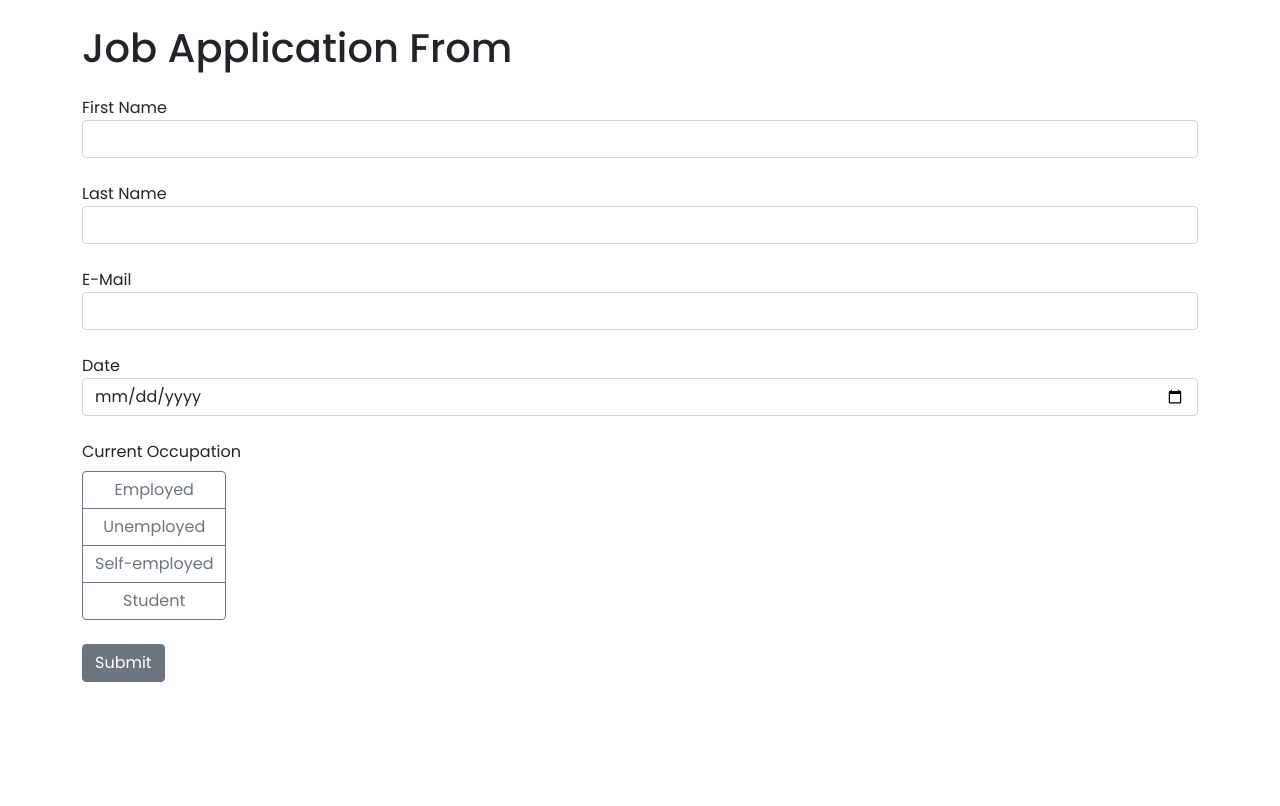
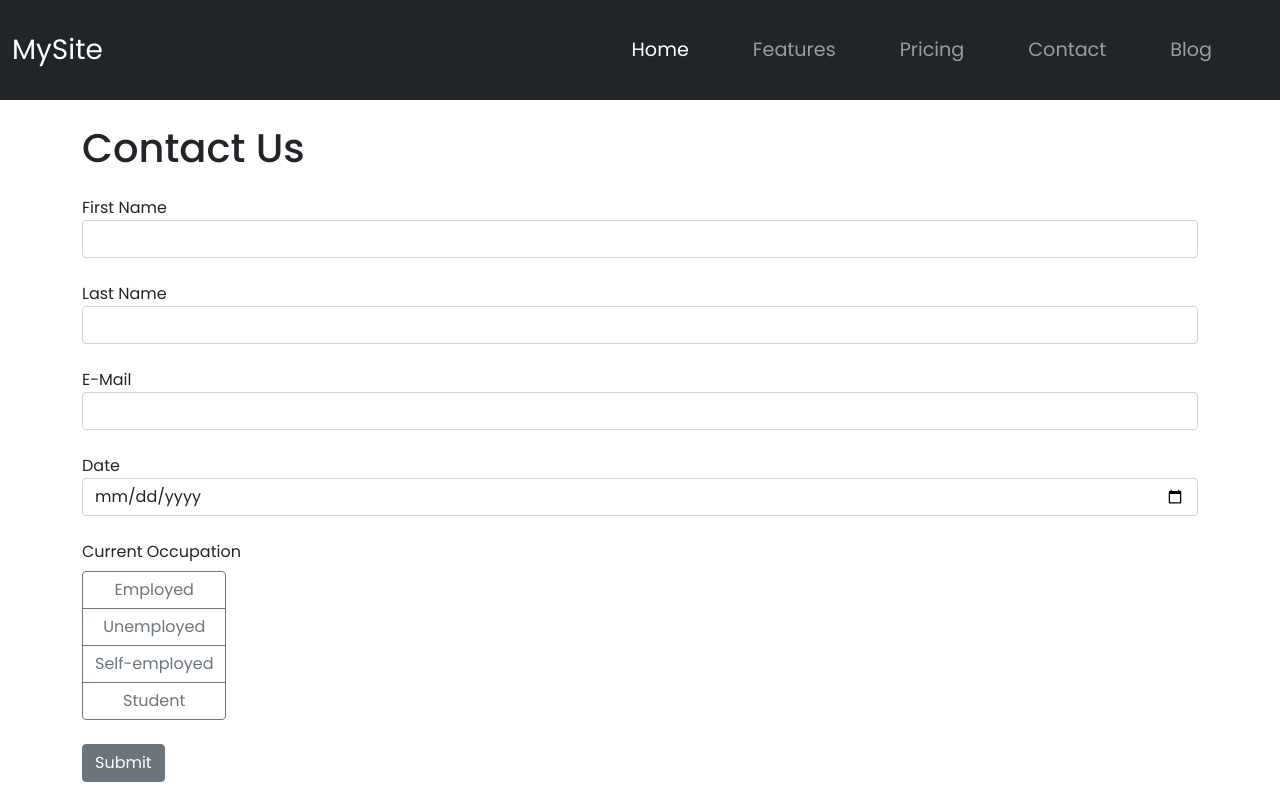
Before and after one commit to SmartConTractor88/Flask-WebApp, a Flask app: page / in a window 1280 px wide. Before the commit the page ends 682 px from the top, so only its background shows below. Run offline with Flask 3, Linux system fonts and the light colour scheme.

Commit message:
Change the style of the page. Add more button objects.

```diff
--- a/main.py
+++ b/main.py
@@ -29,7 +29,7 @@ class DataBase(db.Model):
     start_date = db.Column(db.Date)
     occupation = db.Column(db.String(80))
 
-# main page
+# application page
 @app.route("/", methods = ["GET","POST"])
 def index():
 
@@ -66,7 +66,7 @@ def index():
 
         flash("Your form was submited successfully.", "success")
 
-    return render_template("index.html")
+    return render_template("application.html")
 
 if __name__ == "__main__":
     with app.app_context():
--- a/templates/index.html
+++ b/templates/application.html
@@ -21,11 +21,47 @@ p {
     line-height: 1.6; /* improve spacing for readability */
     margin-bottom: 15px; /* add space between paragraphs */
 }
+.navbar-nav .nav-link {
+      font-size: 1.2rem; /* Larger text */
+      padding-left: 1rem;
+      padding-right: 1rem;
+    }
 
 </style>
+
 <body>
+    <nav class="navbar navbar-expand-lg navbar-dark bg-dark py-4">
+        <div class="container-fluid">
+            <a class="navbar-brand fs-3" href="#">MySite</a>
+            <button class="navbar-toggler" type="button" data-bs-toggle="collapse" data-bs-target="#navbarNav"
+            aria-controls="navbarNav" aria-expanded="false" aria-label="Toggle navigation">
+            <span class="navbar-toggler-icon"></span>
+            </button>
+
+            <div class="collapse navbar-collapse" id="navbarNav">
+            <ul class="navbar-nav ms-auto">
+                <li class="nav-item me-5">
+                <a class="nav-link active" aria-current="page" href="#">Home</a>
+                </li>
+                <li class="nav-item me-5">
+                <a class="nav-link" href="#">Features</a>
+                </li>
+                <li class="nav-item me-5">
+                <a class="nav-link" href="#">Pricing</a>
+                </li>
+                <li class="nav-item me-5">
+                <a class="nav-link" href="#">Contact</a>
+                </li>
+                <li class="nav-item me-5">
+                <a class="nav-link" href="#">Blog</a>
+                </li>
+            </ul>
+            </div>
+        </div>
+    </nav>
+
     <div class="container">
-        <h1 class="mt-4 mb-4">Job Application From</h1>
+        <h1 class="mt-4 mb-4">Contact Us</h1>
         <form method="post">
             <div class="from group mb-4">
                 <label for="first_name">First Name</label>
```
Also changed, not shown: templates/home.html (added, +12 -0 lines).
